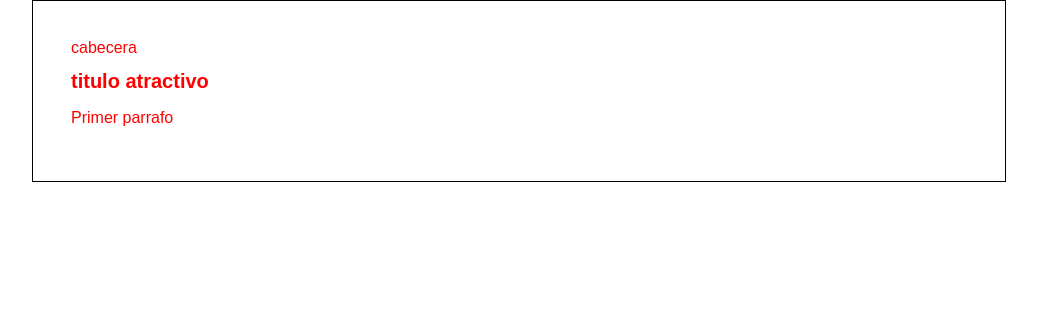
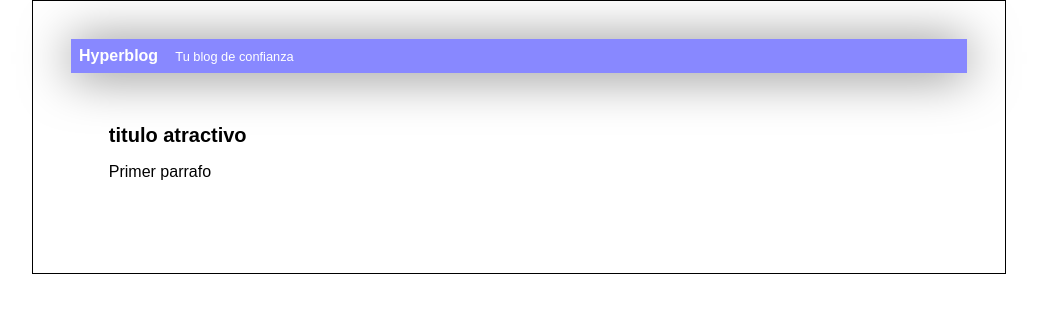
Before and after one commit to john9910/blog, a plain HTML site: page index.html in a window 1280 px wide. Shown: the whole page, without its empty margins (121-1158 px from the left). Drawn offline with Linux system fonts and the light colour scheme.

Commit message:
finalizada la cabecera

```diff
--- a/css/estilos.css
+++ b/css/estilos.css
@@ -4,7 +4,22 @@ body {
     font-size: 16px;
     margin: 0;
     padding: 0;
-    color: red;
+    color: black;
+}
+
+#cabecera {
+    background-color: #88f;
+    box-shadow: 0px 2px 50px 0px rgba(0, 0, 0, 0.5);
+    color: white;
+    font-weight: bold;
+    margin: 0;
+    padding: 0.5em;
+}
+
+#cabecera #tagline {
+    padding: 0 0 0 1em;
+    font-weight: normal;
+    font-size: 0.8em;
 }
 
 #container {
@@ -18,3 +33,7 @@ body {
 #container h1 {
     font-size: 20px;
 }
+
+#post {
+    padding: 1cm;
+}
--- a/index.html
+++ b/index.html
@@ -6,7 +6,8 @@
     <body>
         <div id="container">
             <div id="cabecera">
-                cabecera
+                Hyperblog
+                <span id="tagline">Tu blog de confianza</span>
             </div>
             <div id="post">
                 <h1>titulo atractivo</h1>
```
